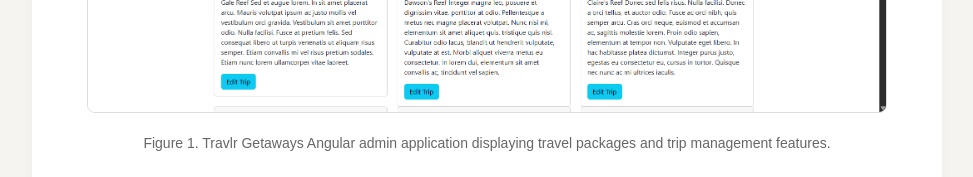
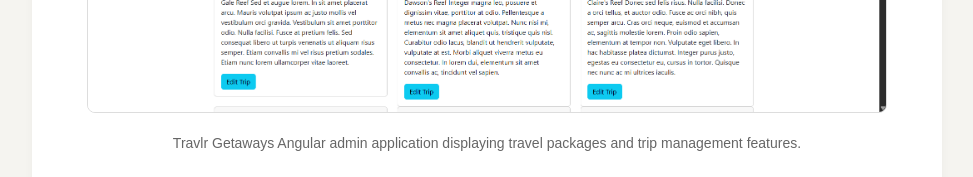
Before and after one commit to LisaUlrick20/LisaUlrick20.github.io, a plain HTML site: page index.html in a window 1280 px wide. Shown: the part 2600-2777 px from the top of the page, without its empty margins (153-1126 px from the left). Drawn offline with Linux system fonts and the light colour scheme.

Commit message:
Remove 'Figure 1.' from paragraph in index.html

```diff
--- a/index.html
+++ b/index.html
@@ -307,7 +307,7 @@
                 >
 
     <p style="font-size: 14px; color: #666666; margin-top: 10px;">
-        Figure 1. Travlr Getaways Angular admin application
+        Travlr Getaways Angular admin application
         displaying travel packages and trip management features.
     </p>
 
```
